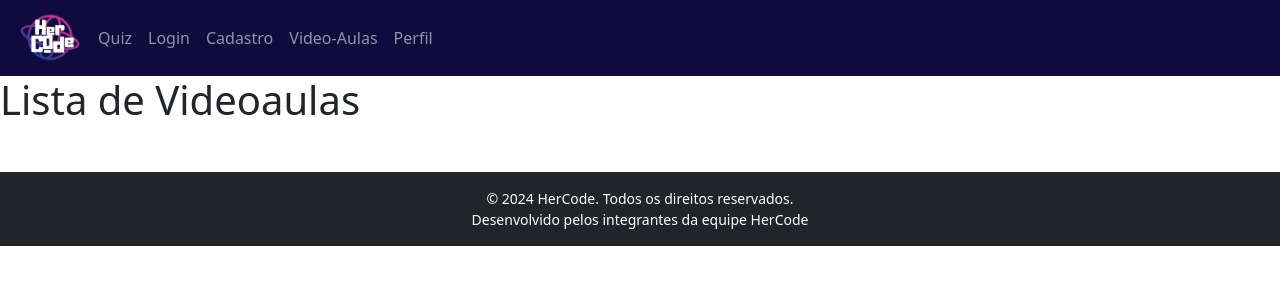
After one commit to Bruno-of/FDS-SI, a Django app: page /video_aulas/ in a window 1280 px wide. The commit adds this page. Shown: the top 300 px of the page. Run offline with Django 5.2, Linux system fonts and the light colour scheme; data that the repository does not hold is empty; some libraries are stand-ins or nearby versions.

Commit message:
funcionalidade video-aula parcialmente implementada

```diff
--- a/app_hercode/app_hercode/settings.py
+++ b/app_hercode/app_hercode/settings.py
@@ -112,7 +112,7 @@ STATICFILES_DIRS = [BASE_DIR / "static"]
 
 # Caminho para arquivos de mídia (caso necessário, se você for lidar com uploads de usuários)
 MEDIA_URL = '/media/'
-MEDIA_ROOT = BASE_DIR / 'media'
+MEDIA_ROOT = os.path.join(BASE_DIR, 'media')
 
 # Default primary key field type
 # https://docs.djangoproject.com/en/5.1/ref/settings/#default-auto-field
--- a/app_hercode/app_hercode/urls.py
+++ b/app_hercode/app_hercode/urls.py
@@ -17,6 +17,9 @@ Including another URLconf
 from django.contrib import admin
 from django.urls import path
 from task import views
+from django.conf import settings
+from django.conf.urls.static import static
+
 
 urlpatterns = [
     path('admin/', admin.site.urls),
@@ -28,4 +31,6 @@ urlpatterns = [
     path('quizz/', views.quizzes, name='quizz'),
     path('<int:quiz_id>/', views.quiz_perguntas, name='quiz_perguntas'),
     path('resultados/<int:quiz_id>/', views.quiz_resultados, name='resultados'),
-]
+    path('video_aulas/', views.lista_videoaulas, name='lista_videoaulas'),
+    path('adicionar-videoaula/', views.adicionar_videoaula, name='adicionar_videoaula'),
+] + static(settings.MEDIA_URL, document_root=settings.MEDIA_ROOT)
--- /dev/null
+++ b/app_hercode/task/templates/lista_videoaulas.html
@@ -0,0 +1,17 @@
+{% extends 'menu.html' %}
+
+{% block content %}
+<h1>Lista de Videoaulas</h1>
+<ul>
+    {% for video in videoaulas %}
+        <li>
+            <h2>{{ video.titulo }}</h2>
+            <p>{{ video.descricao }}</p>
+            <video width="320" height="240" controls>
+                <source src="{{ video.arquivo_video.url }}" type="video/mp4">
+                Seu navegador não suporta a reprodução de vídeos.
+            </video>
+        </li>
+    {% endfor %}
+</ul>
+{% endblock %}
--- a/app_hercode/task/templates/menu.html
+++ b/app_hercode/task/templates/menu.html
@@ -85,6 +85,11 @@
           <li class="nav-item">
             <a class="nav-link" href="/signup">Cadastro</a>
           </li>
+
+          <li class="nav-item">
+            <a class="nav-link" href="/video_aulas">Video-Aulas</a>
+          </li>
+
           <li class="nav-item">
             <a class="nav-link" href="{% url 'perfil' %}">Perfil</a>
           </li>
--- /dev/null
+++ b/app_hercode/task/templates/video_aulas.html
@@ -0,0 +1,5 @@
+{% extends 'menu.html' %} {% block content %}
+
+
+
+{% endblock %}
--- a/app_hercode/task/views.py
+++ b/app_hercode/task/views.py
@@ -1,20 +1,19 @@
 from django.http import HttpResponse, HttpResponseBadRequest
-from django.shortcuts import render
+from django.shortcuts import render, redirect
 from django.contrib.auth.models import User
 from django.contrib.auth.forms import UserCreationForm, AuthenticationForm
 from django.contrib.auth import login, logout, authenticate
 from django.shortcuts import render, redirect, get_object_or_404
 from django.contrib.auth.decorators import login_required
 from django.db import IntegrityError
-from .models import Quiz, Opcao
+from .models import Quiz, Opcao, VideoAula
+from .forms import VideoAulaF
 # Home do Projeto
-
 
 def home(request):
     return render(request, 'home.html')
 
 # Cadastro de usuário (signup)
-
 
 def signup(request):
     if request.method == 'GET':
@@ -185,3 +184,20 @@ def quiz_resultados(request, quiz_id):
         'total': total
     }
     return render(request, 'resultados.html', context)
+
+
+# Parte de Video-Aulas
+
+def lista_videoaulas(request):
+    videoaulas = VideoAula.objects.all()
+    return render(request, 'lista_videoaulas.html', {'videoaulas': videoaulas})
+
+def adicionar_videoaula(request):
+    if request.method == 'POST':
+        form = VideoAulaF(request.POST, request.FILES)
+        if form.is_valid():
+            form.save()
+            return redirect('lista_videoaulas')
+    else:
+        form = VideoAulaF()
+    return render(request, 'adicionar_videoaula.html', {'form': form})
```
Also changed, not shown: app_hercode/task/forms.py (added, +7 -0 lines), app_hercode/task/models.py (+10 -0 lines), app_hercode/task/templates/adicionar_videoaulas.html (added, +10 -0 lines), app_hercode/db.sqlite3, app_hercode/task/migrations/0002_videoaula.py (added).
